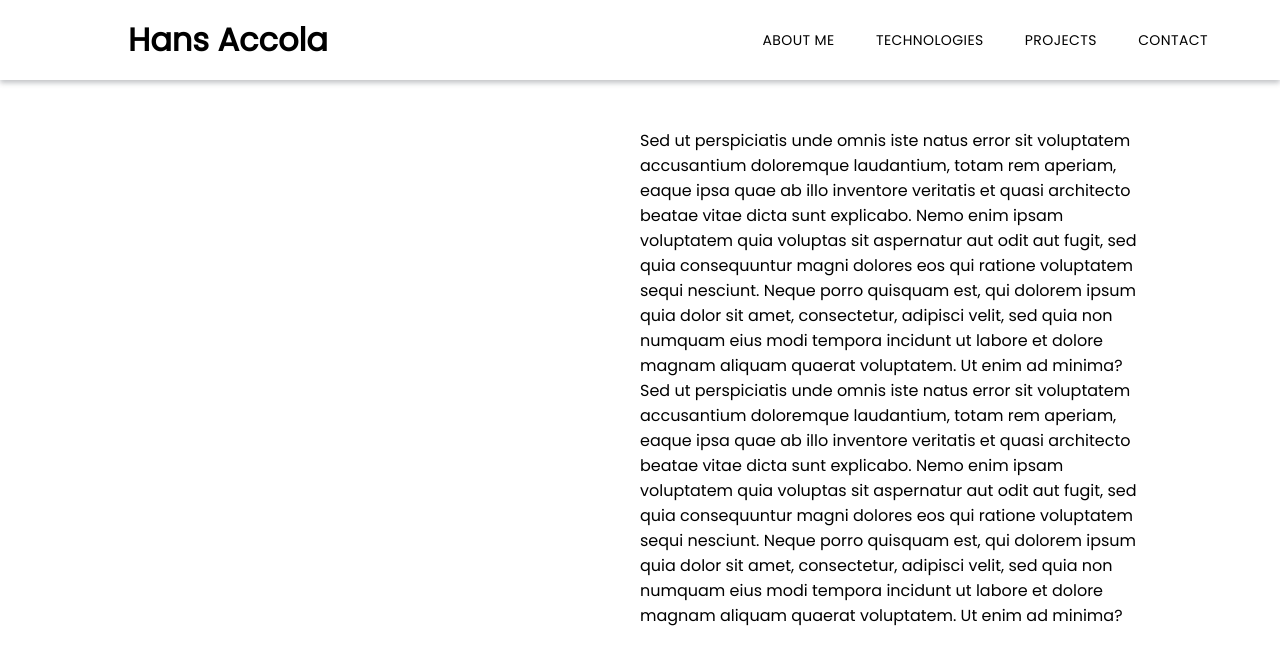
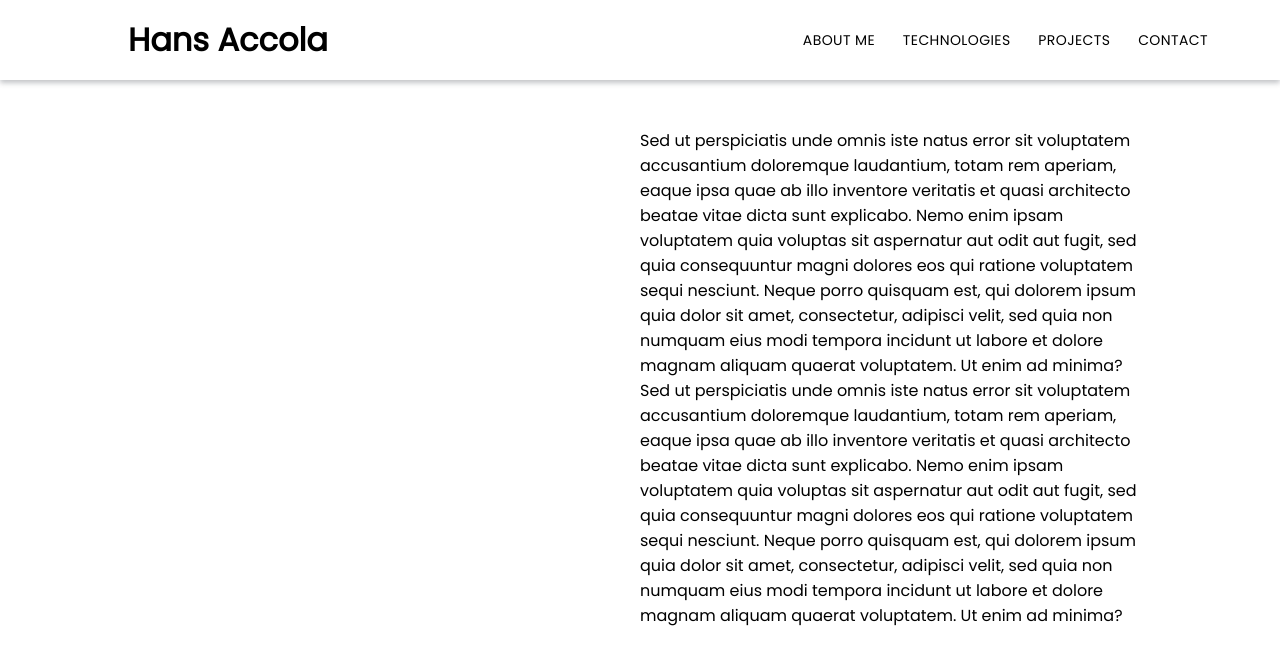
Before and after one commit to iHansy/responsive-portfolio, a React (Create React App) app: page / in a window 1280 px wide. Shown: the top 664 px of the page. Built offline with nearby package versions, Linux system fonts and the light colour scheme.

Commit message:
changed flex values in header

```diff
--- a/src/App.css
+++ b/src/App.css
@@ -39,7 +39,7 @@
   margin-left: 10%;
 }
 .header-nav-links-container {
-  flex: .70;
+  flex: .60;
   margin-right: 5%;
 }
 
@@ -154,13 +154,13 @@
 
 @media screen and (max-width: 1200px) {
   .header-nav-links-container {
-    flex: .90;
+    flex: .80;
   }
 }
 
 @media screen and (max-width: 1000px) {
   .header-nav-links-container {
-    flex: 1.4;
+    flex: 1.25;
   }
 }
 
```
Also changed, not shown: 1 other file (tests, documents, lock files or other folders).
